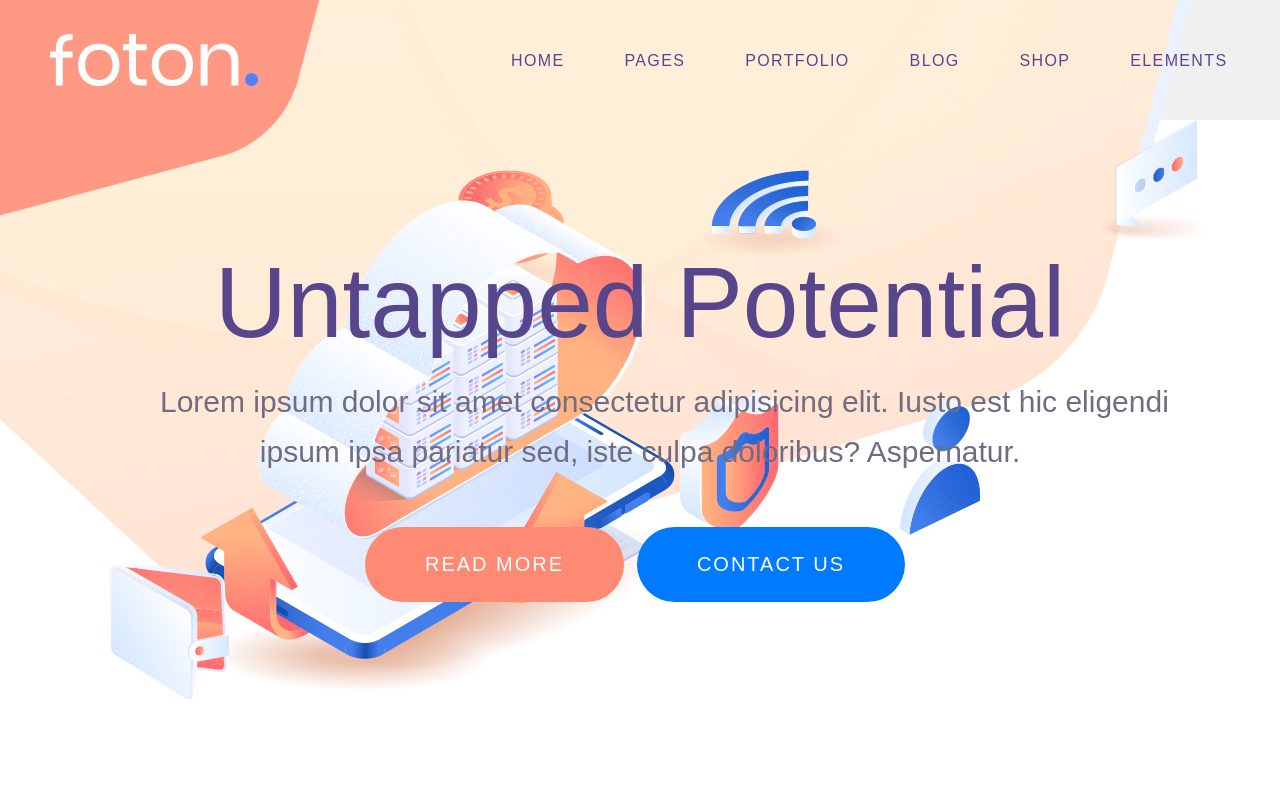
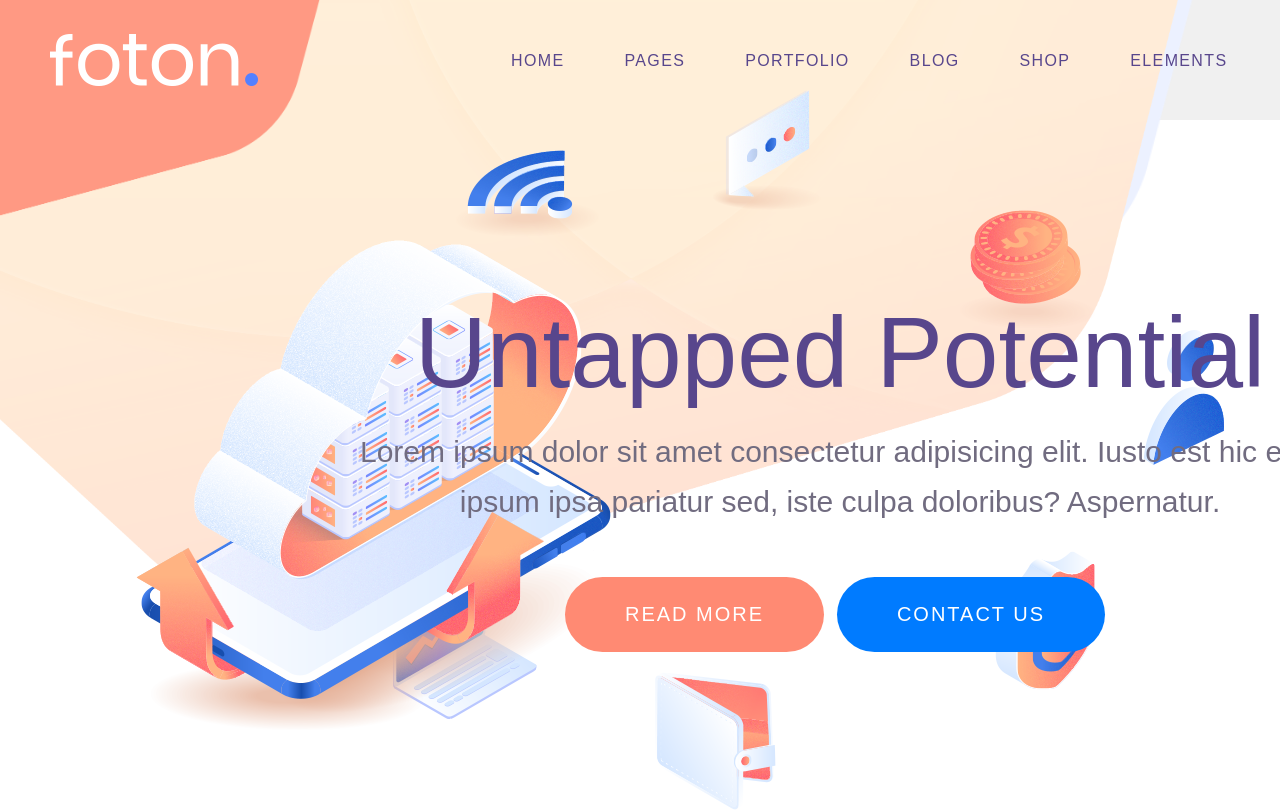
Before and after one commit to thanhkira16/Forton, a plain HTML site: page index.html in a window 1280 px wide. Shown: the top 810 px of the page. Drawn offline with nearby package versions, Linux system fonts and the light colour scheme.

Commit message:
banner responsive

```diff
--- a/index.html
+++ b/index.html
@@ -55,18 +55,14 @@
             </div>
             <div class="banner">
                 <div class="banner-bg">
-                    <img src="./assets/image/banner/banner-item-coin.png" alt="" class="banner-bg-img bg-img-item-coin">
-                    <img src="./assets/image/banner/banner-item-laptop.png" alt=""
-                        class="banner-bg-img bg-img-item-laptop">
-                    <img src="./assets/image/banner/banner-item-main.png" alt="" class="banner-bg-img bg-img-item-main">
-                    <img src="./assets/image/banner/banner-item-msg.png" alt="" class="banner-bg-img bg-img-item-msg">
-                    <img src="./assets/image/banner/banner-item-protect.png" alt=""
-                        class="banner-bg-img bg-img-item-protect">
-                    <img src="./assets/image/banner/banner-item-user.png" alt="" class="banner-bg-img bg-img-item-user">
-                    <img src="./assets/image/banner/banner-item-wallet.png" alt=""
-                        class="banner-bg-img bg-img-item-wallet">
-                    <img src="./assets/image/banner/banner-item-wifi.png" alt="" class="banner-bg-img bg-img-item-wifi">
-                </div>
+                    <img src="./assets/image/banner/banner-item-coin.png" alt="" class="banner-bg-img ">
+                    <img src="./assets/image/banner/banner-item-laptop.png" alt="" class="banner-bg-img">
+                    <img src="./assets/image/banner/banner-item-main.png" alt="" class="banner-bg-img ">
+                    <img src="./assets/image/banner/banner-item-msg.png" alt="" class="banner-bg-img ">
+                    <img src="./assets/image/banner/banner-item-protect.png" alt="" class="banner-bg-img">
+                    <img src="./assets/image/banner/banner-item-user.png" alt="" class="banner-bg-img ">
+                    <img src="./assets/image/banner/banner-item-wallet.png" alt="" class="banner-bg-img">
+                    <img src="./assets/image/banner/banner-item-wifi.png" alt="" class="banner-bg-img ">
                     <div class="banner-content">
                         <h1 class="banner-title">Untapped Potential</h1>
                         <p class="banner-desc">Lorem ipsum dolor sit amet consectetur adipisicing elit. Iusto est hic
@@ -78,10 +74,11 @@
                         <div class="btn btn-contact">CONTACT US</div>
                     </div>
                 </div>
+
+            </div>
         </div>
 
     </div>
-
 </body>
 
 </html>
--- a/scss/_banner.scss
+++ b/scss/_banner.scss
@@ -8,46 +8,114 @@
   align-items: center;
   .banner-bg {
     position: absolute;
-    top: 0;
-    left: 0;
+    top: 15rem;
+    left: 20rem;
+    // min-width: 1650px;
     width: 100%;
-    height: 100%;
+    height: 75%;
     background-size: cover;
     background-position: center;
     .banner-bg-img {
       position: absolute;
     }
-    .bg-img-item-coin {
-        top: 17rem;
-        right: 70rem;
+    // img {
+    //   &:nth-child(1) {
+    //     /* Styles for the first image */
+    //     top: 20px;
+    //     right: 300px;
+    //   }
+
+    //   &:nth-child(2) {
+    //     /* Styles for the second image */
+    //     bottom: 20px;
+    //     left: 200px;
+    //   }
+
+    //   &:nth-child(3) {
+    //     /* Styles for the third image */
+    //     top: 20px;
+    //     left: 0px;
+    //   }
+
+    //   &:nth-child(4) {
+    //     /* Styles for the fourth image */
+    //     top: -50px;
+    //     left: 800px;
+    //   }
+
+    //   &:nth-child(5) {
+    //     /* Styles for the fifth image */
+    //     bottom: 27px;
+    //     right: 50px;
+    //   }
+
+    //   &:nth-child(6) {
+    //     /* Styles for the sixth image */
+    //     right: 0px;
+    //     top: 200px;
+    //   }
+
+    //   &:nth-child(7) {
+    //     /* Styles for the seventh image */
+    //     bottom: -40px;
+    //     right: 600px;
+    //   }
+
+    //   &:nth-child(8) {
+    //     /* Styles for the eighth image */
+    //     top: 17px;
+    //     left: 500px;
+    //   }
+    // }
+
+    img {
+      &:nth-child(1) {
+        /* Styles for the first image */
+        top: 10%;
+        right: 30%;
       }
-    .bg-img-item-laptop {
-        bottom: 20rem;
-        left: 50rem;
+
+      &:nth-child(2) {
+        /* Styles for the second image */
+        bottom: 5%;
+        left: 15%;
       }
-    .bg-img-item-main {
-      top: 20rem;
-      left: 20rem;
+
+      &:nth-child(3) {
+        /* Styles for the third image */
+        top: 15%;
+        left: -5%;
       }
-    .bg-img-item-msg {
-        top: 12rem;
-        left: 110rem;
+
+      &:nth-child(4) {
+        /* Styles for the fourth image */
+        top: -10%;
+        left: 40%;
       }
-    .bg-img-item-protect {
-        bottom: 27rem;
-        right: 50rem;
+
+      &:nth-child(5) {
+        /* Styles for the fifth image */
+        bottom: 10%;
+        right: 30%;
       }
-    .bg-img-item-user {
-        right: 30rem;
-        top: 40rem;
+
+      &:nth-child(6) {
+        /* Styles for the sixth image */
+        right: 20%;
+        top: 30%;
       }
-    .bg-img-item-wallet {
-        bottom: 10rem;
-        right: 105rem;
+
+      &:nth-child(7) {
+        /* Styles for the seventh image */
+        bottom: -10%;
+        right: 55%;
       }
-    .bg-img-item-wifi {
-        top: 17rem;
-        left: 70rem;
+
+      &:nth-child(8) {
+        /* Styles for the eighth image */
+        top: 0%;
+        left: 20%;
+      }
     }
   }
 
```
Also changed, not shown: css/main.css. Lines whose indentation alone changed are shown as unchanged.
